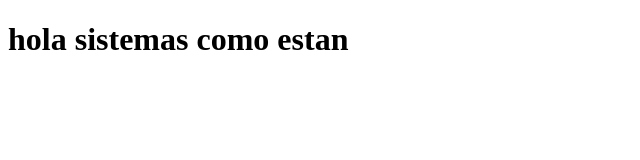
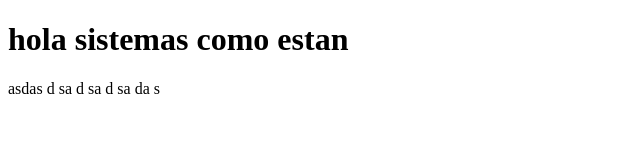
Before and after one commit to GermanCastroVilchez/tareas-automatizadas_linux, a plain HTML site: page index.html in a window 1280 px wide. Shown: the whole page, without its empty margins (0-640 px from the left). Drawn offline with Linux system fonts and the light colour scheme.

Commit message:
primer commit

```diff
--- a/index.html
+++ b/index.html
@@ -6,5 +6,14 @@
 </head>
 <body>
 	<h1>hola sistemas como estan</h1>
+	asdas
+	d
+	sa
+	d
+	sa
+	d
+	sa
+	da
+	s
 </body>
 </html>
```
